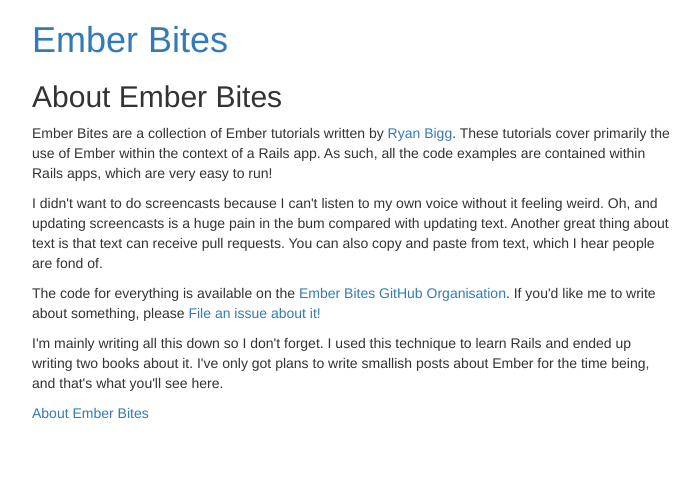
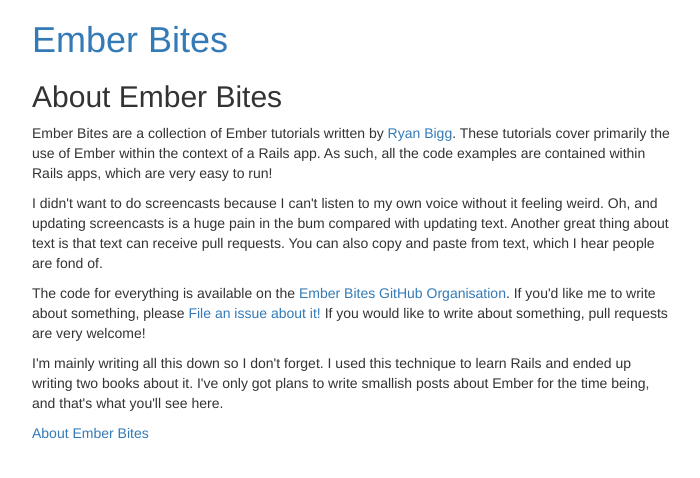
Before and after one commit to emberbites/emberbites, a Jekyll site: the page built from about.html, in a window 1280 px wide. Shown: the top 478 px of the page, without its empty margins (288-988 px from the left). Built offline with Jekyll 4.4.1, drawn with Linux system fonts in a browser that asks for light colours; nearby versions of some CDN libraries; Markdown is read by kramdown in place of the engine named in the settings.

Commit message:
PRs welcome

```diff
--- a/about.html
+++ b/about.html
@@ -14,7 +14,7 @@
   </p>
 
   <p>
-    The code for everything is available on the <a href='http://github.com/emberbites'>Ember Bites GitHub Organisation</a>. If you'd like me to write about something, please <a href='http://github.com/emberbites/emberbites/issues'>File an issue about it!</a>
+    The code for everything is available on the <a href='http://github.com/emberbites'>Ember Bites GitHub Organisation</a>. If you'd like me to write about something, please <a href='http://github.com/emberbites/emberbites/issues'>File an issue about it!</a> If you would like to write about something, pull requests are very welcome!
   </p>
 
   <p>
```
